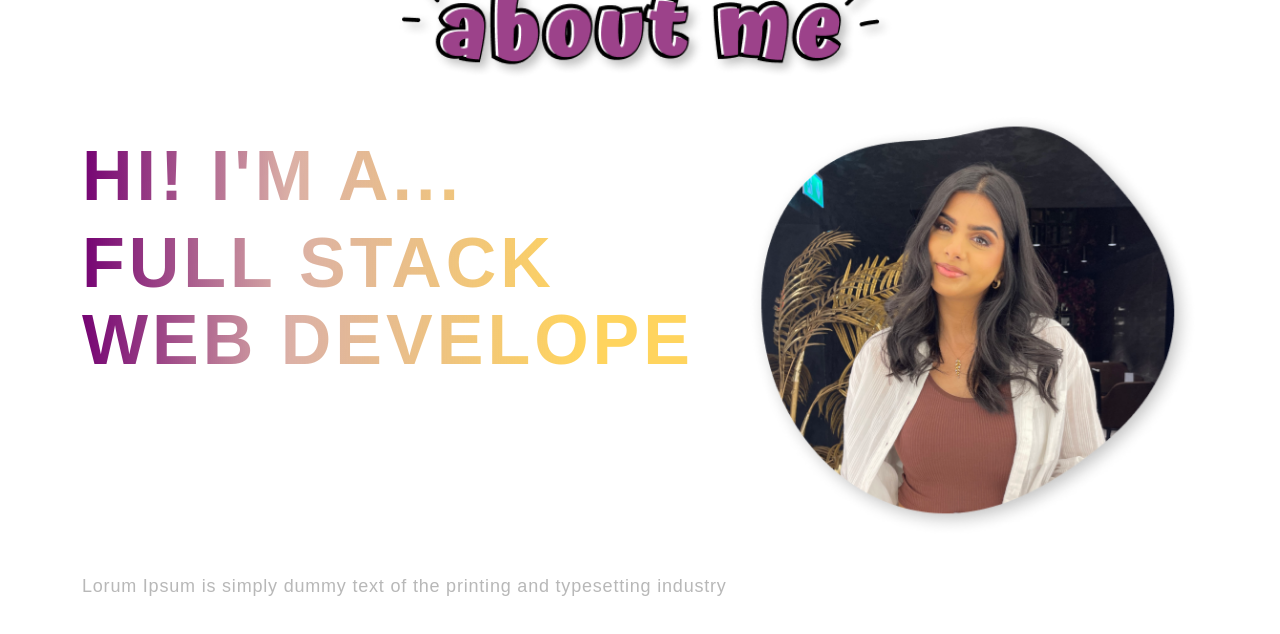
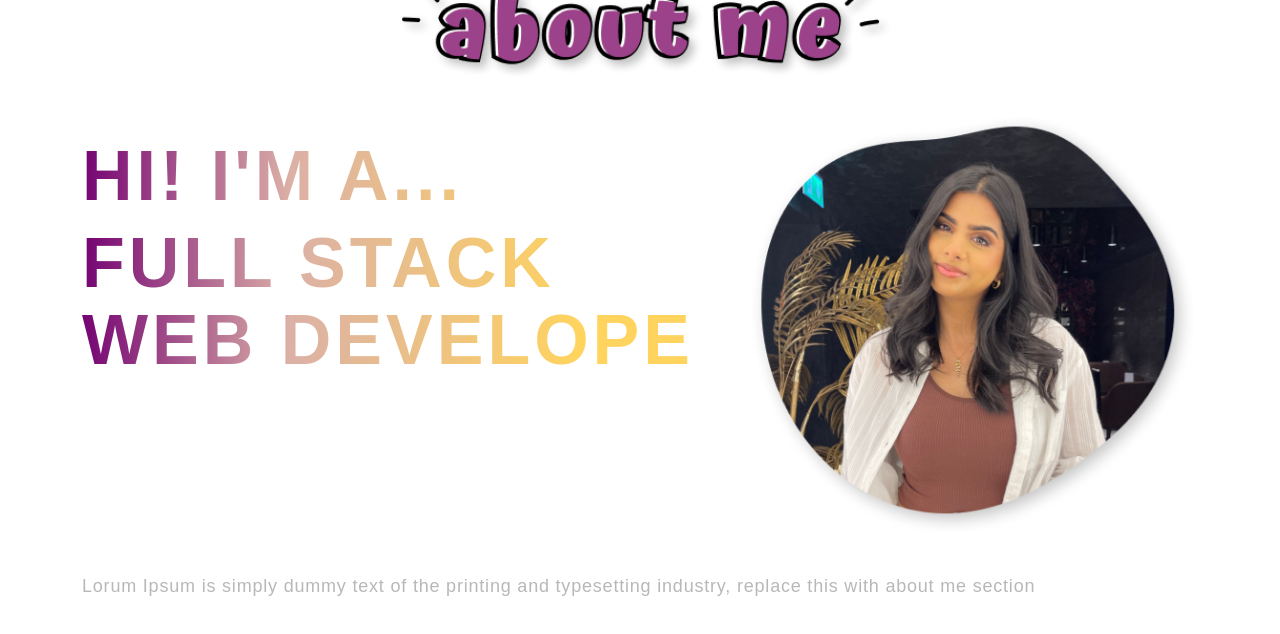
Before and after one commit to arooj-ilyas/myportfolio, a React (Create React App) app: page / in a window 1280 px wide. Shown: the part 887-1521 px from the top of the page. Built offline with nearby package versions, Linux system fonts and the light colour scheme.

Commit message:
text changes to about me section

```diff
--- a/src/components/AboutMe.js
+++ b/src/components/AboutMe.js
@@ -63,7 +63,7 @@ const AboutMe = () => {
           </Col>
         </Row>
         <span>
-          <p className="description">Lorum Ipsum is simply dummy text of the printing and typesetting industry</p>
+          <p className="description">Lorum Ipsum is simply dummy text of the printing and typesetting industry, replace this with about me section</p>
         </span>
       </Container>
     </section>
```
